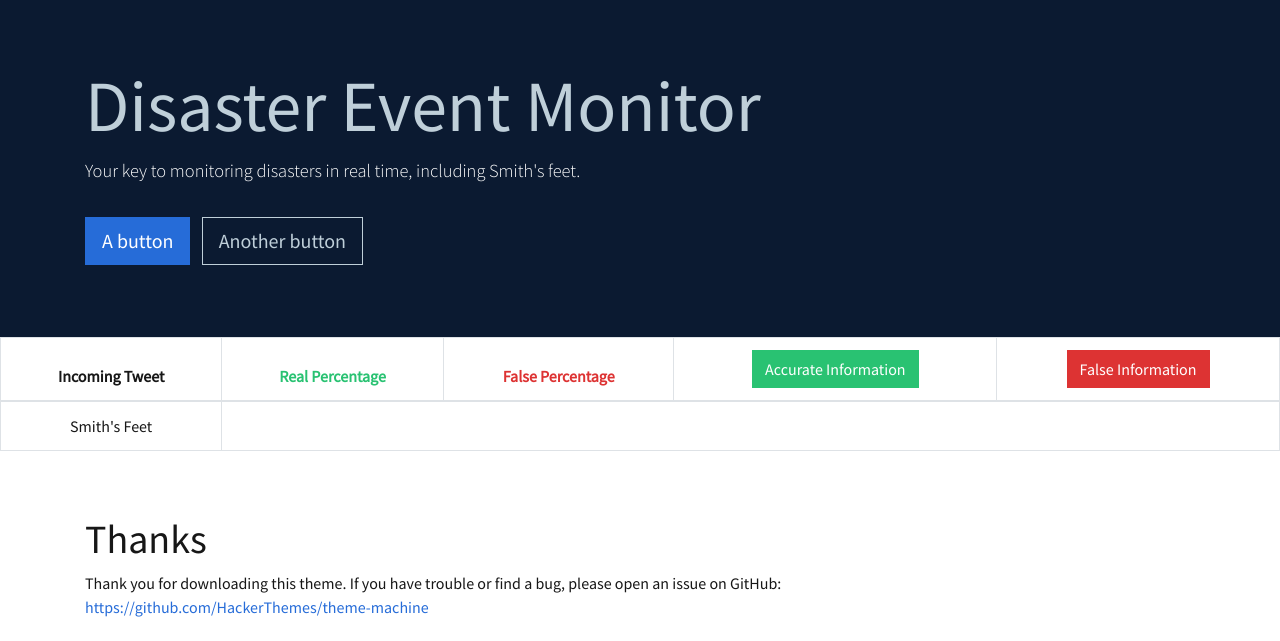
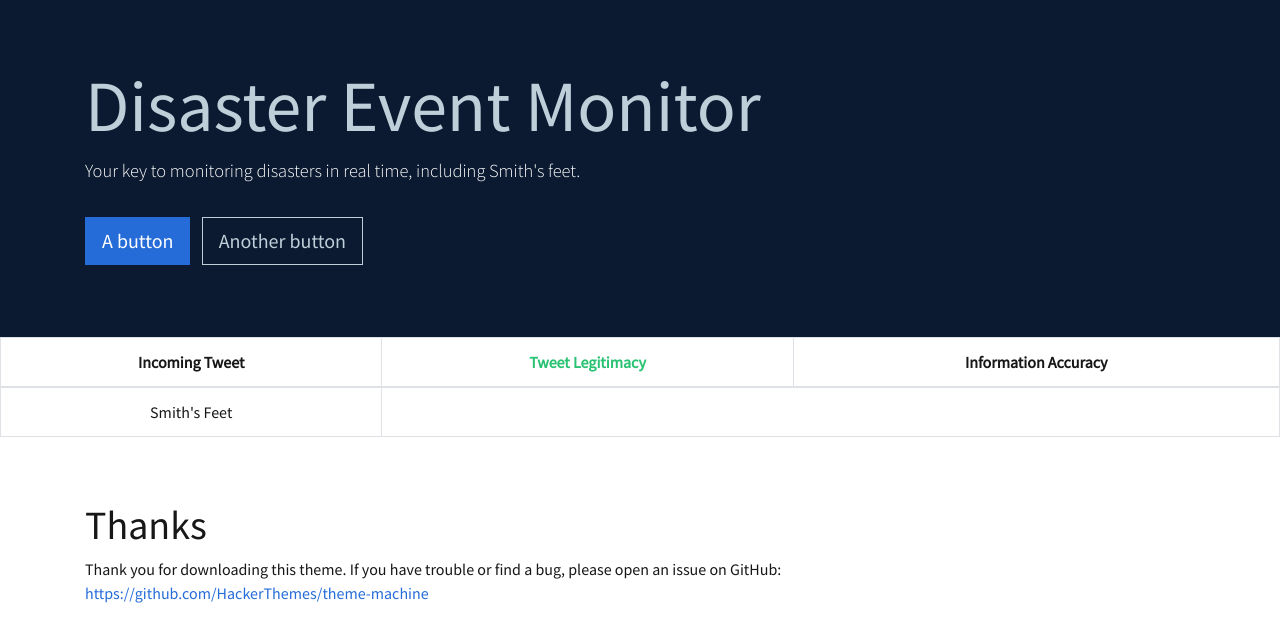
Before and after one commit to abdulelakiri/Varsity-Hacking-Team, a Flask app: page / in a window 1280 px wide. Shown: the part 73-714 px from the top of the page. Run offline with Flask 2, Linux system fonts and the light colour scheme; some libraries are stand-ins or nearby versions.

Commit message:
Modified table header spacing

```diff
--- a/webpage/templates/base.html
+++ b/webpage/templates/base.html
@@ -66,14 +66,8 @@
       <thead>
         <tr>
           <th class="text-base" style="text-align: center;">Incoming Tweet</th>
-          <th class="text-success" style="text-align: center;">Real Percentage</th>
-          <th class="text-danger" style="text-align: center;">False Percentage</th>
-          <th style="text-align: center;">
-            <button type="button" class="btn btn-success" >Accurate Information</button>
-          </th>
-          <th style="text-align: center;">
-            <button type="button" class="btn btn-danger" >False Information</button>
-          </th>
+          <th class="text-success" style="text-align: center;" colspan="2">Tweet Legitimacy</th>
+          <th style="text-align: center;" colspan="2">Information Accuracy</th>
         </tr>
       </thead>
       <tbody>
```
